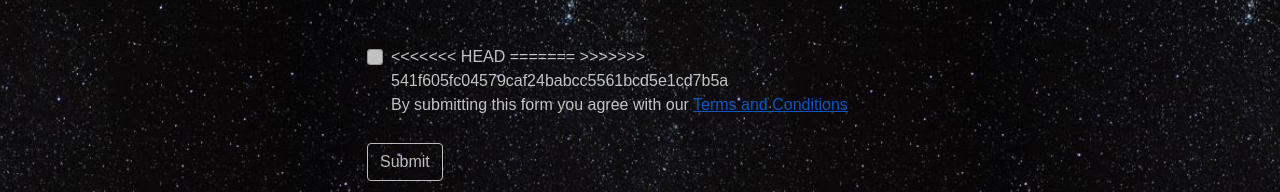
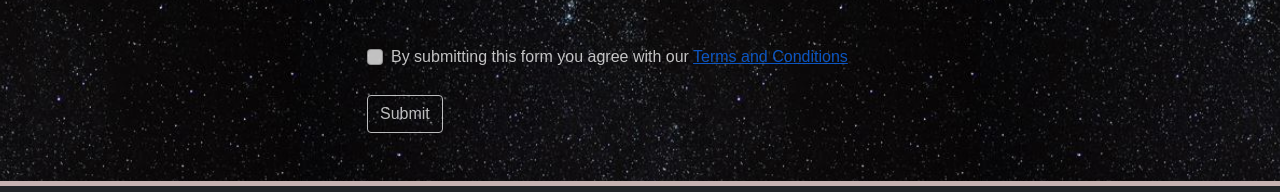
Before and after one commit to RamiChaouki/SSotM_UI, a plain HTML site: page formB.html in a window 1280 px wide. Shown: the part 1938-2130 px from the top of the page. Drawn offline with nearby package versions, Linux system fonts and the light colour scheme.

Commit message:
solving merge conflicts on Dmitry's

```diff
--- a/formB.html
+++ b/formB.html
@@ -272,12 +272,8 @@
               <div id="targetDiv_payment"></div>
               <br />
               <div class="form-check">
-<<<<<<< HEAD
-                <input class="form-check-input" type="checkbox" value="" id="termsAndConditions" required name="Terms and Conditions">
-=======
                 <input class="form-check-input" type="checkbox" value="" id="termsAndConditions" required
                   name="Terms and Conditions">
->>>>>>> 541f605fc04579caf24babcc5561bcd5e1cd7b5a
                 <label class="form-check-label" for="termsAndConditions">
                   By submitting this form you agree with our <a href="terms-and-conditions.html">Terms and
                     Conditions</a>
```
Also changed, not shown: fr/formB-fr.html (+0 -6 lines).
